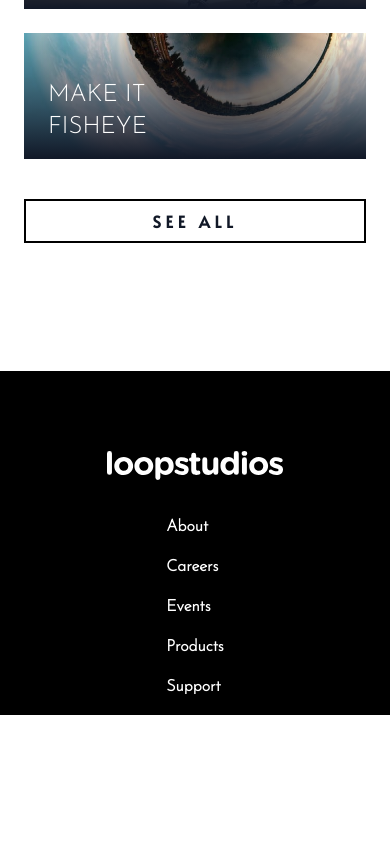
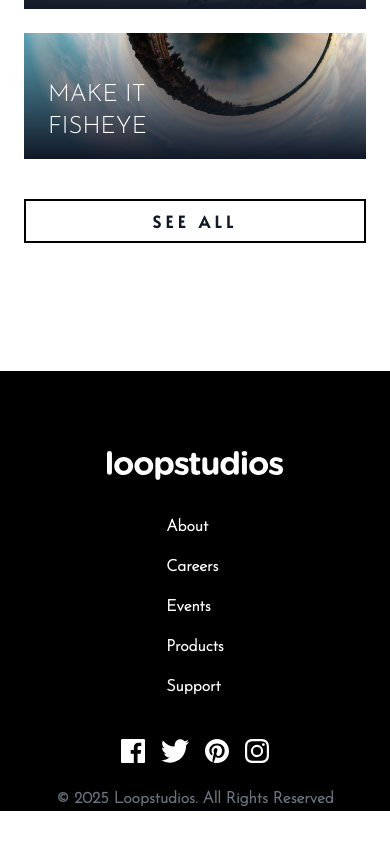
Before and after one commit to scottpeat/tailwind-loopstudios, a website: page index.html in a window 390 px wide. Shown: the part 2395-3238 px from the top of the page. Before the commit the page ends 3142 px from the top, so only its background shows below. Drawn offline with Linux system fonts and the light colour scheme.

Commit message:
Finished working on footer now working on hamburger menu

```diff
--- a/index.html
+++ b/index.html
@@ -320,6 +320,46 @@
         </div>
 
         <!-- Social & Copy Container -->
+        <div
+          class="flex flex-col items-start justify-between space-y-4 text-gray-500"
+        >
+          <!-- Icons COntainer -->
+          <div
+            class="flex items-center justify-center mx-auto space-x-4 md:justify-end md:mx-0"
+          >
+            <!-- Icon 1 -->
+            <div class="h-8 group">
+              <a href="#">
+                <img src="images/icon-facebook.svg" class="h-6" />
+              </a>
+            </div>
+
+            <!-- Icon 2 -->
+            <div class="h-8 group">
+              <a href="#">
+                <img src="images/icon-twitter.svg" class="h-6" />
+              </a>
+            </div>
+
+            <!-- Icon 3 -->
+            <div class="h-8 group">
+              <a href="#">
+                <img src="images/icon-pinterest.svg" class="h-6" />
+              </a>
+            </div>
+
+            <!-- Icon 4 -->
+            <div class="h-8 group">
+              <a href="#">
+                <img src="images/icon-instagram.svg" class="h-6" />
+              </a>
+            </div>
+          </div>
+          <!-- Copyright -->
+          <div class="font-bold">
+            &copy; 2025 Loopstudios. All Rights Reserved
+          </div>
+        </div>
       </div>
     </footer>
   </body>
```
Also changed, not shown: css/style.css.
